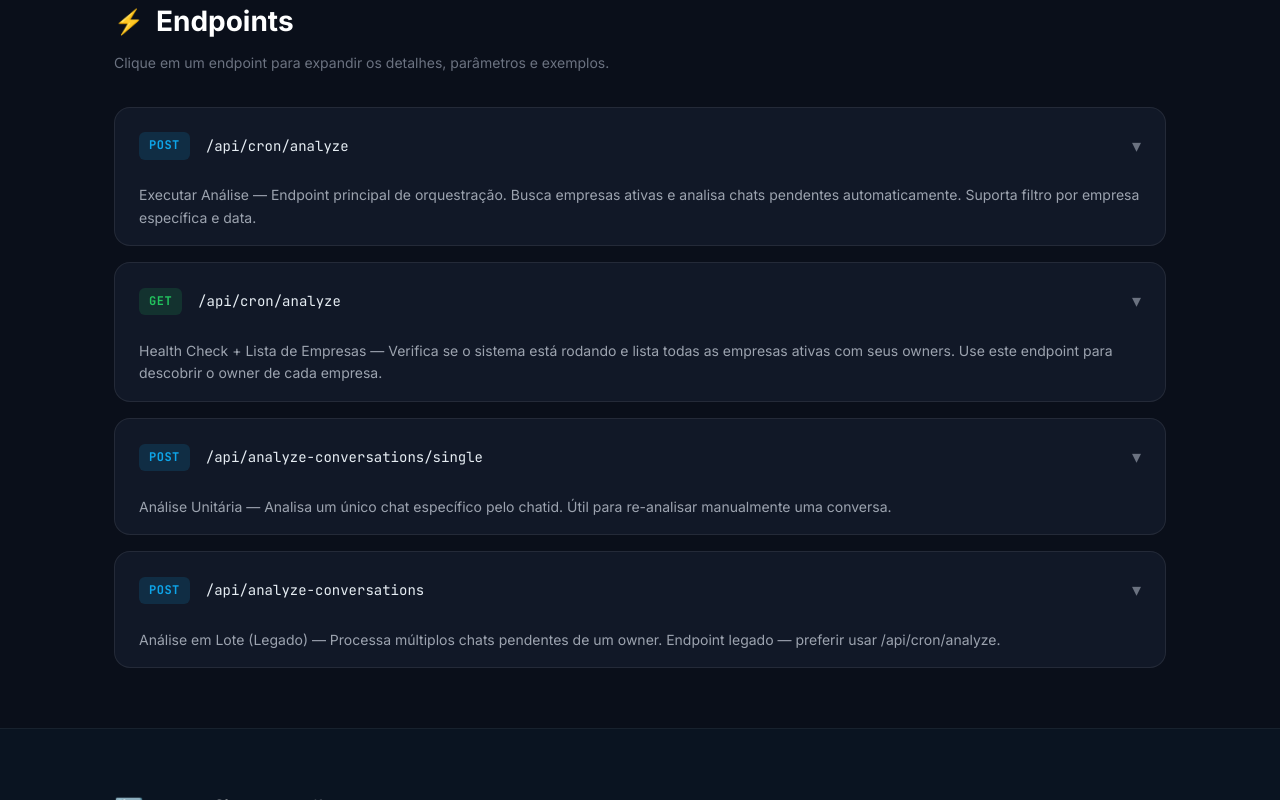
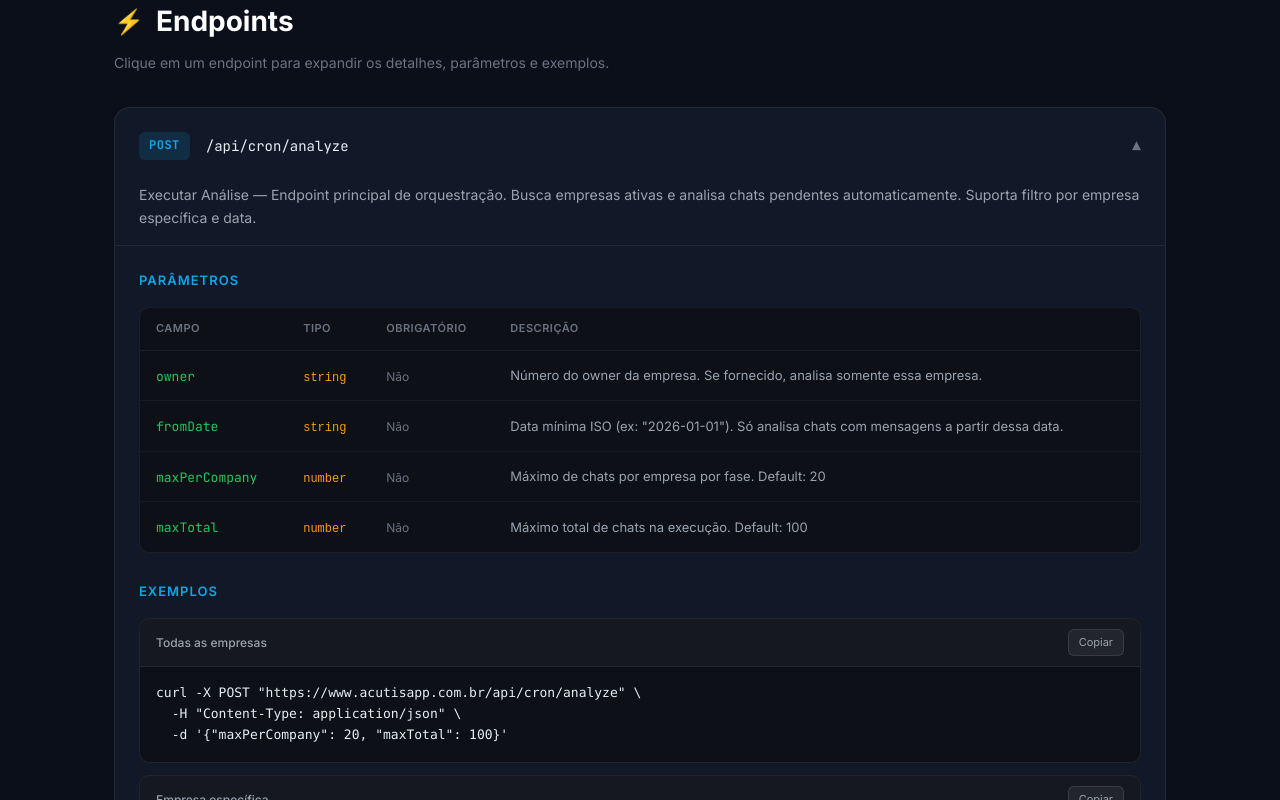
Before and after one commit to Agencia-Mais-Clientes/Acutis, a Next.js app: page /docs in a window 1280 px wide. Shown: the part 1320-2120 px from the top of the page. Built offline with nearby package versions, Linux system fonts and the light colour scheme.

Commit message:
Deploy Vercel

```diff
--- a/src/app/docs/page.tsx
+++ b/src/app/docs/page.tsx
@@ -232,8 +232,8 @@ function CodeBlock({ code, title }: { code: string; title?: string }) {
   );
 }
 
-function EndpointCard({ endpoint }: { endpoint: typeof ENDPOINTS[number] }) {
-  const [expanded, setExpanded] = useState(false);
+function EndpointCard({ endpoint, defaultOpen = false }: { endpoint: typeof ENDPOINTS[number]; defaultOpen?: boolean }) {
+  const [expanded, setExpanded] = useState(defaultOpen);
 
   return (
     <div
@@ -607,8 +607,8 @@ curl -X POST "${BASE_URL}/api/cron/analyze" \\
           </p>
 
           <div style={{ display: "flex", flexDirection: "column", gap: "16px" }}>
-            {ENDPOINTS.map((ep) => (
-              <EndpointCard key={ep.id} endpoint={ep} />
+            {ENDPOINTS.map((ep, i) => (
+              <EndpointCard key={ep.id} endpoint={ep} defaultOpen={i === 0} />
             ))}
           </div>
         </div>
```
Also changed, not shown: Deploy Vercel.txt.
